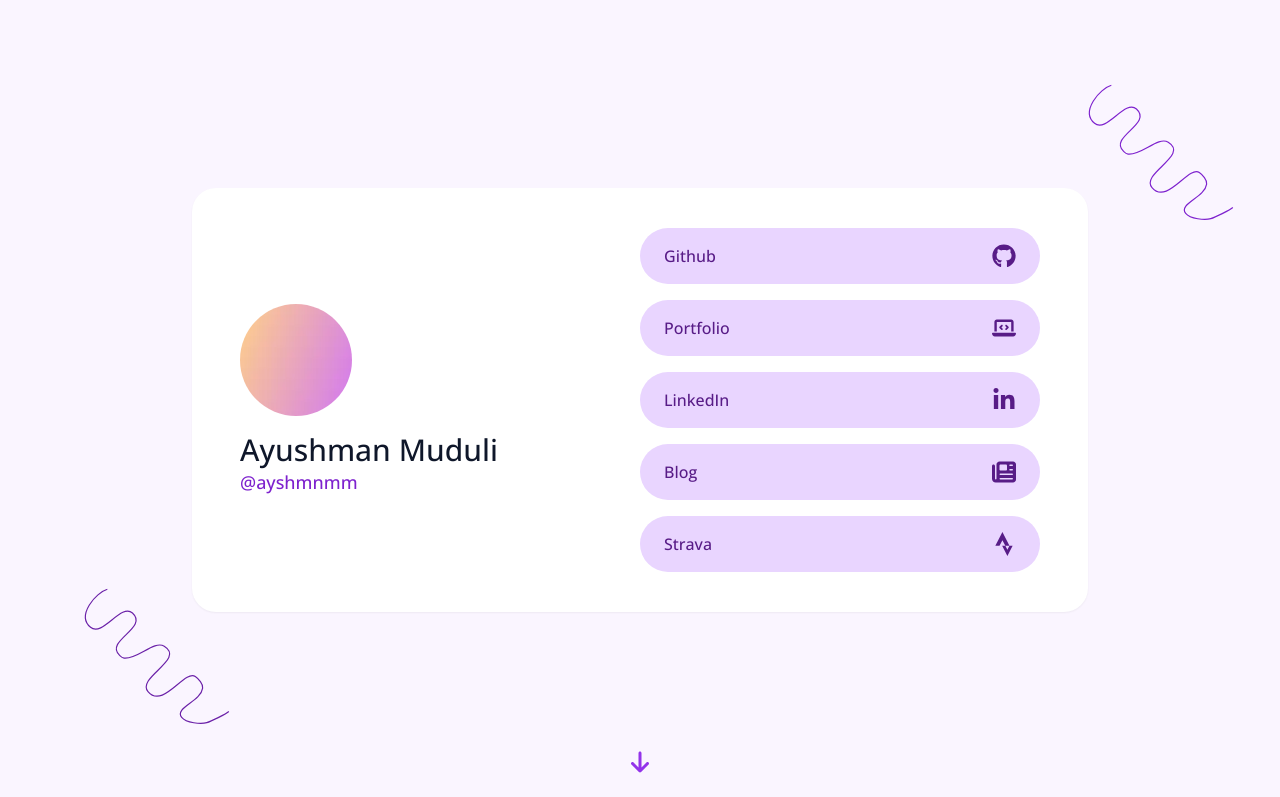
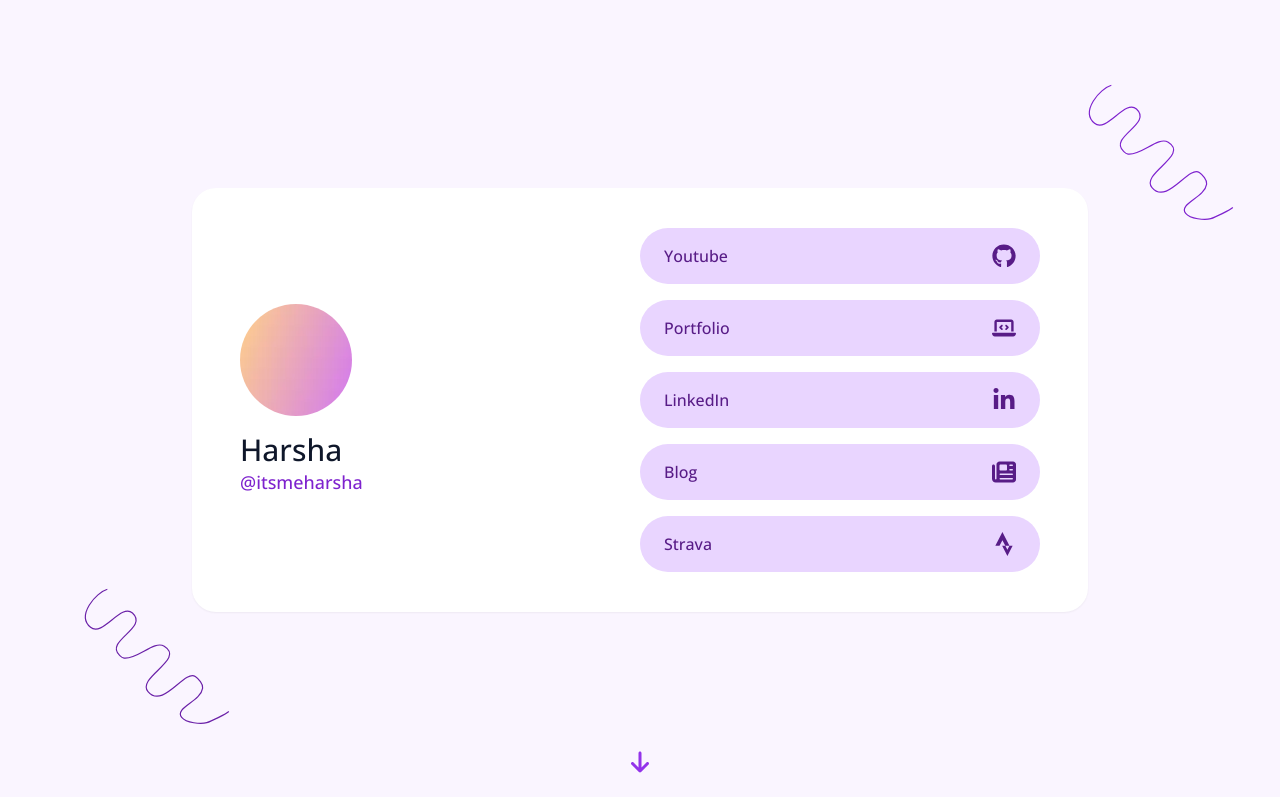
Before and after one commit to harshapalegar/links, a website: page index.html in a window 1280 px wide. Shown: the top 797 px of the page. Drawn offline with nearby package versions, Linux system fonts and the light colour scheme.

Commit message:
Update index.html

```diff
--- a/index.html
+++ b/index.html
@@ -4,7 +4,7 @@
 <head>
   <meta charset="UTF-8">
   <meta name="viewport" content="width=device-width, initial-scale=1.0">
-  <title>Ayushman Muduli</title>
+  <title>Harsha</title>
   <link rel="stylesheet" href="out.css">
   <link rel="preconnect" href="https://fonts.googleapis.com">
   <link rel="preconnect" href="https://fonts.gstatic.com" crossorigin>
@@ -21,14 +21,14 @@
       class="min-h-screen md:min-h-fit container max-w-4xl mx-auto  py-12 px-4 bg-purple-50 md:bg-white flex md:rounded-3xl flex-col md:py-2 md:flex-row md:shadow-sm">
       <div class="flex flex-col justify-center items-center md:items-start md:pl-8 md:w-1/2">
         <img src="mean_fruit.webp" alt="" class="rounded-full w-28 h-28 mb-4">
-        <h1 class="text-3xl md:text-5-xl font-bold text-slate-900 open-sans-title">Ayushman Muduli</h1>
-        <p class="text-md md:text-lg text-purple-700 open-sans-title">@ayshmnmm</p>
+        <h1 class="text-3xl md:text-5-xl font-bold text-slate-900 open-sans-title">Harsha</h1>
+        <p class="text-md md:text-lg text-purple-700 open-sans-title">@itsmeharsha</p>
       </div>
       <div
         class="open-sans-title flex flex-col justify-center items-center py-12 md:py-6 md:w-1/2 md:pr-8  fill-purple-900 text-purple-900">
-        <a href="https://github.com/ayshmnmm"
+        <a href="https://www.youtube.com/@Itsmeharshahere"
           class="my-2 max-w-lg w-full flex items-center justify-between bg-purple-200 px-6 py-4 rounded-full hover:scale-105 transition duration-500">
-          <span>Github</span>
+          <span>Youtube</span>
           <svg xmlns="http://www.w3.org/2000/svg" viewBox="0 0 496 512"
             class="w-6 h-6 fill-purple-900"><!--!Font Awesome Free 6.5.1 by @fontawesome - https://fontawesome.com License - https://fontawesome.com/license/free Copyright 2024 Fonticons, Inc.-->
             <path
```
